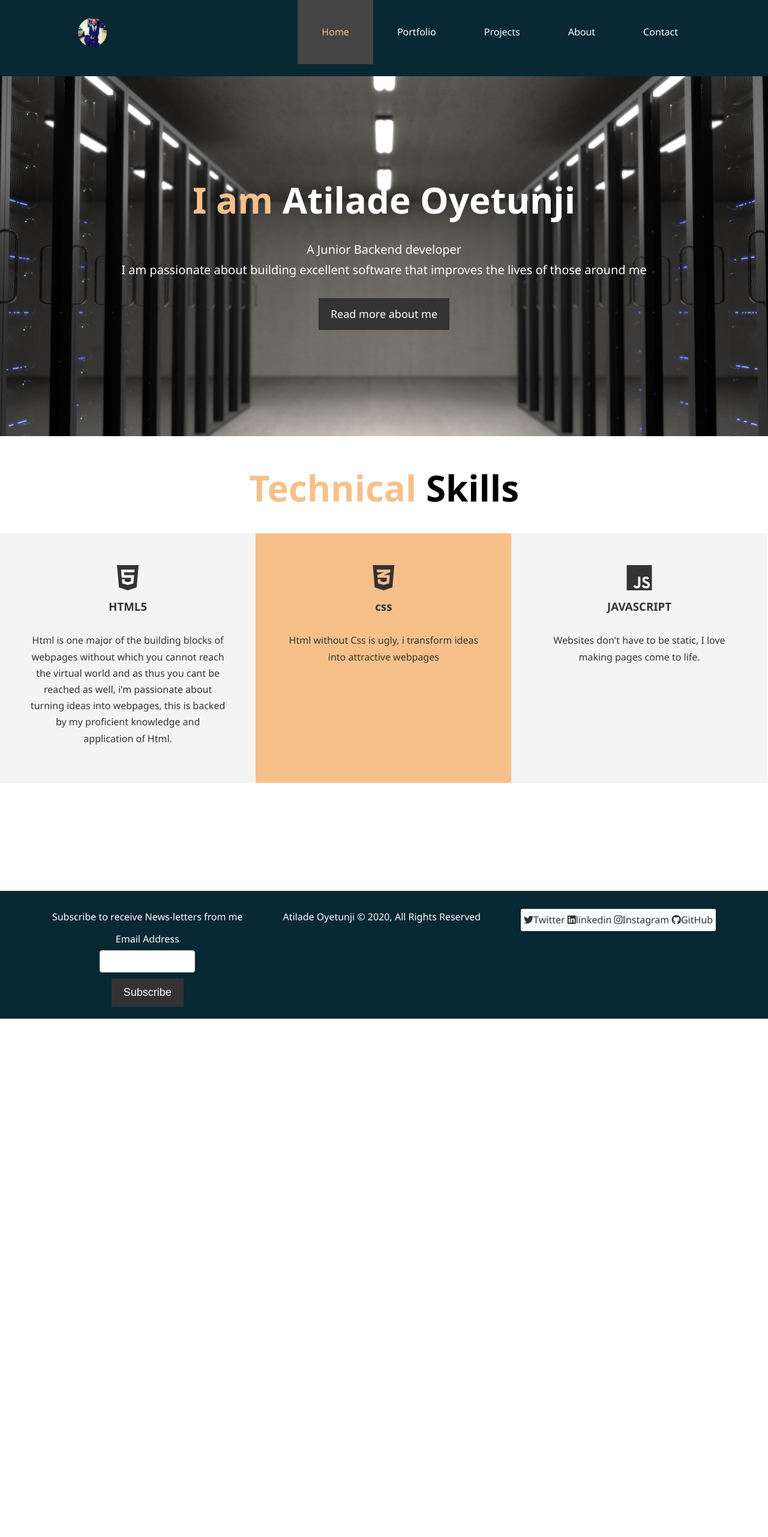
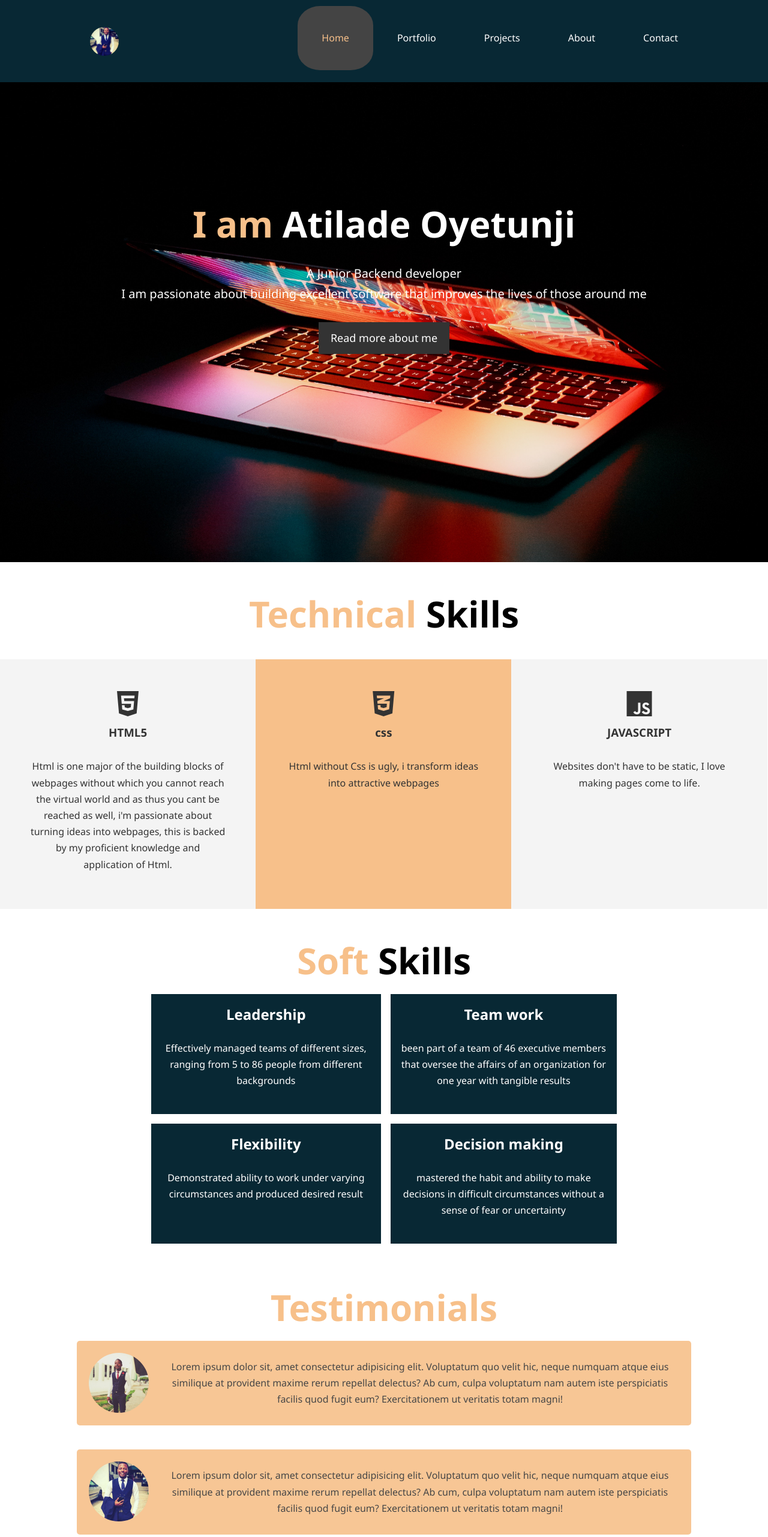
Before and after one commit to sonofzion/portfolio_oyetunji, a plain HTML site: page index.html in a window 1280 px wide. Shown: the top 2562 px of the page at 60% size. Before the commit the page ends 1698 px from the top, so only its background shows below. Drawn offline with Linux system fonts and the light colour scheme.

Commit message:
updated home page

```diff
--- /dev/null
+++ b/css/mobile.css
@@ -0,0 +1,151 @@
+body {
+    position: relative;
+    width: 100vw;
+    height: 100vh;
+
+}
+
+#navbar ul li {
+    float: none;
+    text-align: center;
+}
+#navbar ul {
+    list-style: none;
+    float: none;
+    padding-bottom: 20px;
+}
+
+#navbar h1 {
+    float: none;
+    padding: 20px 0 0 0;
+
+}
+#navbar ul li a {
+    display: block;
+    padding: 20px 0;
+    color: #fff;
+    border-bottom: palegoldenrod solid 1px;
+}
+#navbar ul li a:hover,
+#navbar ul li a.current {
+    background: #444;
+    color: #f7c08a;
+    border-radius: 0;
+
+}
+#navbar p {
+    float: none;
+    padding: 35px 0 0 0px;
+    text-align: center;
+}
+
+#showcase .showcase-content {
+    color: #fff;
+    text-align: center;
+    padding-top: 100px;
+
+}
+
+.skills-container {
+    display: flex;
+    flex-direction: column;
+    width: 100vw;
+    margin-top: 20px;
+}
+#showcase {
+    background: url('../img/good.jpg') repeat
+    center center/cover;
+    height: 100vh;
+}
+
+.box {
+    float: none;
+    width: 80vw;
+    padding: 50px;
+    text-align: center;
+    margin: 0 auto;
+}
+
+.testimonial {
+display: flex;
+}
+.testimonial img {
+    width: 100px;
+    float: none;
+    margin-right: 20px;
+    border-radius: 50%;
+    height: 70%;
+    margin-top: 30px;
+}
+.testimonial.bg-primary {
+    max-height: 190px ;
+white-space: nowrap;
+
+}
+.testimonial.bg-primary p{
+    white-space: normal;
+    overflow: auto;
+}
+.info-left h1 {
+    line-height: 2.5rem;
+    text-align: center;
+}
+#about-info .info-right img {
+    display: block;
+    margin-top: 150px;
+    /* margin: auto; */
+    width: 50%;
+    border-radius: 50%;
+}
+.info-left a {
+margin-left: 5em;
+background: #45545a;
+padding: 6px;
+border-radius: 10px;
+color: white;
+}
+.info-left a:hover {
+    background: teal;
+    color: wheat ;
+}
+
+.footer-flex {
+    display: flex;
+    flex: auto;
+    margin-left: 0 100px;
+    flex: 1;
+    margin-bottom: auto;
+    justify-content: space-evenly;
+}
+
+.soft-container {
+    display: grid;
+    grid-template-columns: repeat(2,auto);
+    grid-template-rows: repeat(2,auto);
+    grid-gap: 1rem;
+    width: 90vw;
+    margin: 0 auto;
+    padding: 0 60px;
+}
+.soft-container {
+    text-align: center;
+    color: white;
+
+}
+.soft-container h2 {
+     padding-top: 20px;
+}
+.soft-container p{
+    padding: 0 10px ;
+}
+.middle {
+    display: none;
+  }
+
+  .middle .text {
+      display: none;
+}
+.project-container1:hover .middle {
+  display: none;
+
+}
--- a/css/styles.css
+++ b/css/styles.css
@@ -102,7 +102,7 @@ p{
 
 #navbar p {
     float: left;
-    padding: 20px 0 0 20px;
+    padding: 35px 0 0 40px;
 
 }
 
@@ -118,6 +118,7 @@ p{
 
 #navbar ul li {
     float: left;
+    padding-top: 10px;
 }
 
 #navbar ul li a {
@@ -131,19 +132,20 @@ p{
 #navbar ul li a.current {
     background: #444;
     color: #f7c08a;
+    border-radius: 30%;
 }
 
 /* Showcase */
 #showcase {
-    background: url('../img/data.jpg') no-repeat
+    background: url('../img/good.jpg') repeat
     center center/cover;
-    height: 600px;
+    height: 100vh;
 }
 
 #showcase .showcase-content {
     color: #fff;
     text-align: center;
-    padding-top: 170px;
+    padding-top: 200px;
 }
 
 #showcase .showcase-content h1 {
@@ -199,6 +201,18 @@ p{
 .box i {
     margin-bottom: 10px;
 }
+
+.soft-container {
+    text-align: center;
+    color: white;
+
+}
+.soft-container h2 {
+     padding-top: 20px;
+}
+.soft-container p{
+    padding: 0 10px ;
+}
 /* About info */
 #about-info .info-right {
     float: right;
@@ -219,24 +233,39 @@ p{
     max-width: 50%;
     min-height: 100%;
 }
+.info-left a {
+    margin-left: 5em;
+    background: #45545a;
+    padding: 6px;
+    border-radius: 10px;
+    color: white;
+    }
+    .info-left a:hover {
+        background: teal;
+        color: wheat ;
+    }
 
 /* image-section */
-#image-section {
-    height: 600px;
-    background: url('../img/hotel_in.jpg') no-repeat center center/cover;
-    padding-top: 100px;
+.testimonial-section {
+    height: 100px;
+    width: 80vw;
+    margin: 20px auto;
 }
-#image-section .testimonial img {
+ .testimonial img {
     width: 100px;
     float: left;
     margin-right: 20px;
     border-radius: 50%;
 }
-#image-section .testimonial {
+ .testimonial {
     padding: 20px;
     margin-bottom: 40px;
     border-radius: 5px;
     opacity: 0.9;
+    overflow: auto;
+    text-align: center;
+
+
 }
 #image-section  h2 {
     color: #fff;
@@ -295,25 +324,18 @@ p{
     border-radius: 4px !important;
 }
 
-#main-footer #contact-form {
-    float: left;
-    max-height: 90%;
-    max-width:30%;
-     vertical-align: middle;
-
-}
-
-#main-footer #contact-form .form-group {
-    margin-bottom: 10px;
-}
 
 
 
 #social-container {
+    display: grid;
+    grid-template-columns: repeat(2,auto);
+    grid-template-rows: repeat(2,auto);
+    grid-gap: 1rem;
     background: rgb(247, 252, 252);
     border-radius: 3px;
-    justify-content: space-between;
-    padding: 5px;
+    padding: 10px;
+    /* text-align: center; */
 
 }
 
@@ -407,3 +429,20 @@ p{
       margin-bottom: 15px;
       font-size: 1.5rem;
   }
+
+  .soft-container {
+      display: grid;
+      grid-template-columns: repeat(2,auto);
+      grid-template-rows: repeat(2,auto);
+      grid-gap: 1rem;
+      width: 70vw;
+      margin: 0 auto;
+      padding: 0 60px;
+  }
+  .soft-skills {
+      background: #082834;
+      text-align: center;
+      height: 200px;
+      width: auto;
+      margin: 0;
+  }
--- a/index.html
+++ b/index.html
@@ -8,6 +8,7 @@
     <!-- <link href="/your-path-to-fontawesome/css/all.css" rel="stylesheet"> -->
     <script src="https://kit.fontawesome.com/eba2568509.js" crossorigin="anonymous"></script>
     <link rel="stylesheet" href="./css/styles.css">
+    <link rel="stylesheet" media="screen and (max-width:768px)" href="./css/mobile.css">
     <title>welcome | Atilade Oyetunji</title>
 </head>
 <body>
@@ -60,8 +61,34 @@
         </div>
     </div>
 
-    <div class="clr"></div>
+    <h1 id="skillset"><span class="primary-text">Soft</span> Skills</h1>
+    <div class="soft-container">
+        <div class="soft-skills" id="skill-1"><h2>Leadership</h2> <p> Effectively managed teams of different sizes, ranging from 5 to 86 people from different backgrounds</p></div>
+        <div class="soft-skills" id="skill-2"><h2>Team work</h2> <p> been part of a team of 46 executive members that oversee the affairs of an organization for one year with tangible results</p></div>
+        <div class="soft-skills" id="skill-3"><h2>Flexibility</h2> <p> Demonstrated ability to work under varying circumstances and produced desired result</p></div>
+        <div class="soft-skills" id="skill-4"><h2>Decision making</h2> <p> mastered the habit and ability to make decisions in difficult circumstances without a sense of fear or uncertainty</p> </div>
+    </div>
+    <div class="testimonial-section">
 
+        <h1 id="skillset"><span class="primary-text">Testimonials</span></h1>
+    <div class="testimonial bg-primary">
+        <img src="/img/guest1.jpg" alt="first guest">
+        <p>Lorem ipsum dolor sit, amet consectetur adipisicing elit. Voluptatum quo velit hic, neque numquam atque eius similique at provident maxime rerum repellat delectus? Ab cum, culpa voluptatum nam autem iste perspiciatis facilis quod fugit eum? Exercitationem ut veritatis totam magni!</p>
+    </div>
+
+    <div class="testimonial bg-primary">
+        <img src="/img/guest2.jpg" alt="first guest">
+        <p>Lorem ipsum dolor sit, amet consectetur adipisicing elit. Voluptatum quo velit hic, neque numquam atque eius similique at provident maxime rerum repellat delectus? Ab cum, culpa voluptatum nam autem iste perspiciatis facilis quod fugit eum? Exercitationem ut veritatis totam magni!</p>
+    </div>
+  </div>
+
+  <br>
+  <br>
+  <br>
+  <br>
+  <br><br>
+  <br>
+  <br><br><br><br>
 
     <footer id="main-footer">
         <div class="footer-flex">
```
Also changed, not shown: about.html (+3 -1 lines), contact.html (+1 -0 lines), projects.html (+1 -0 lines), 1 other file.
